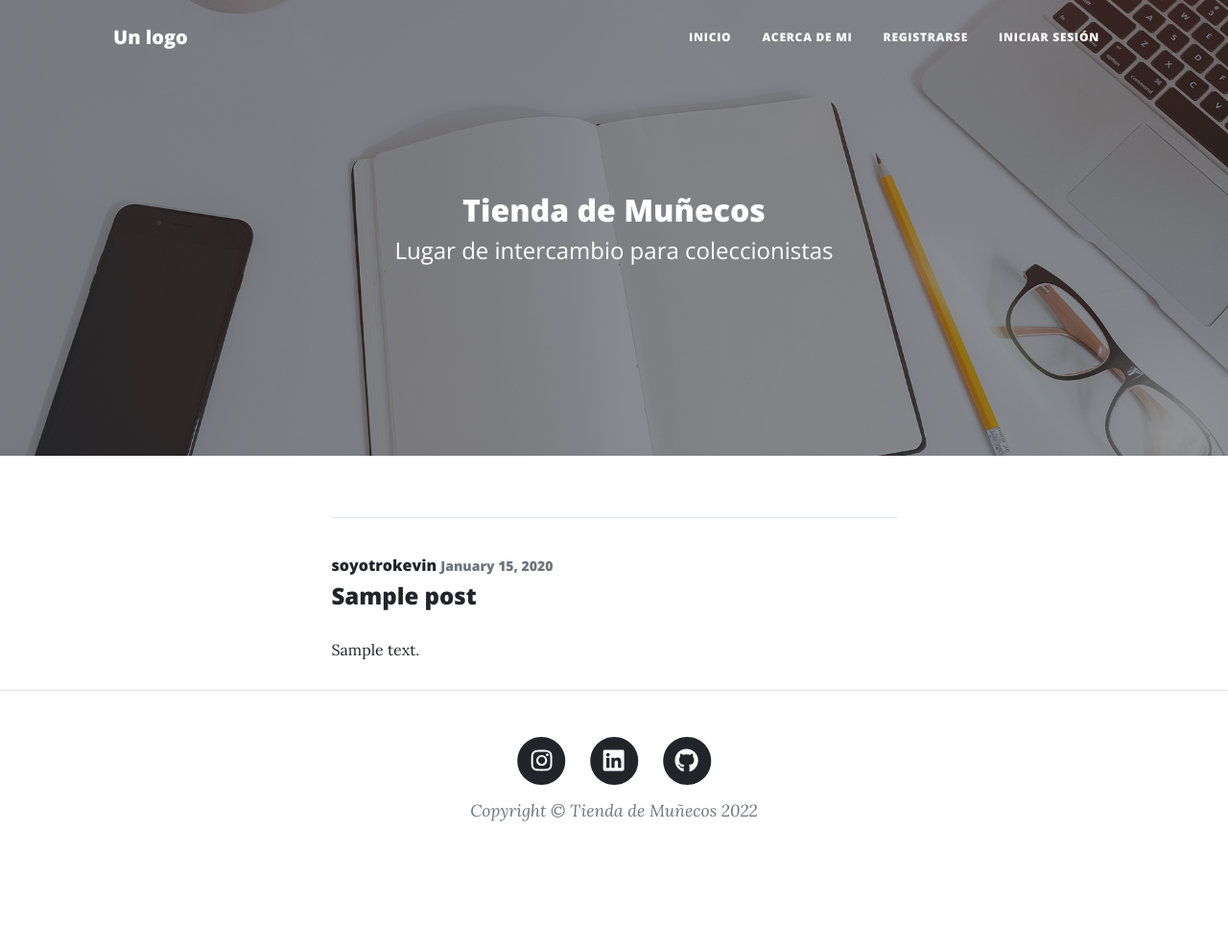
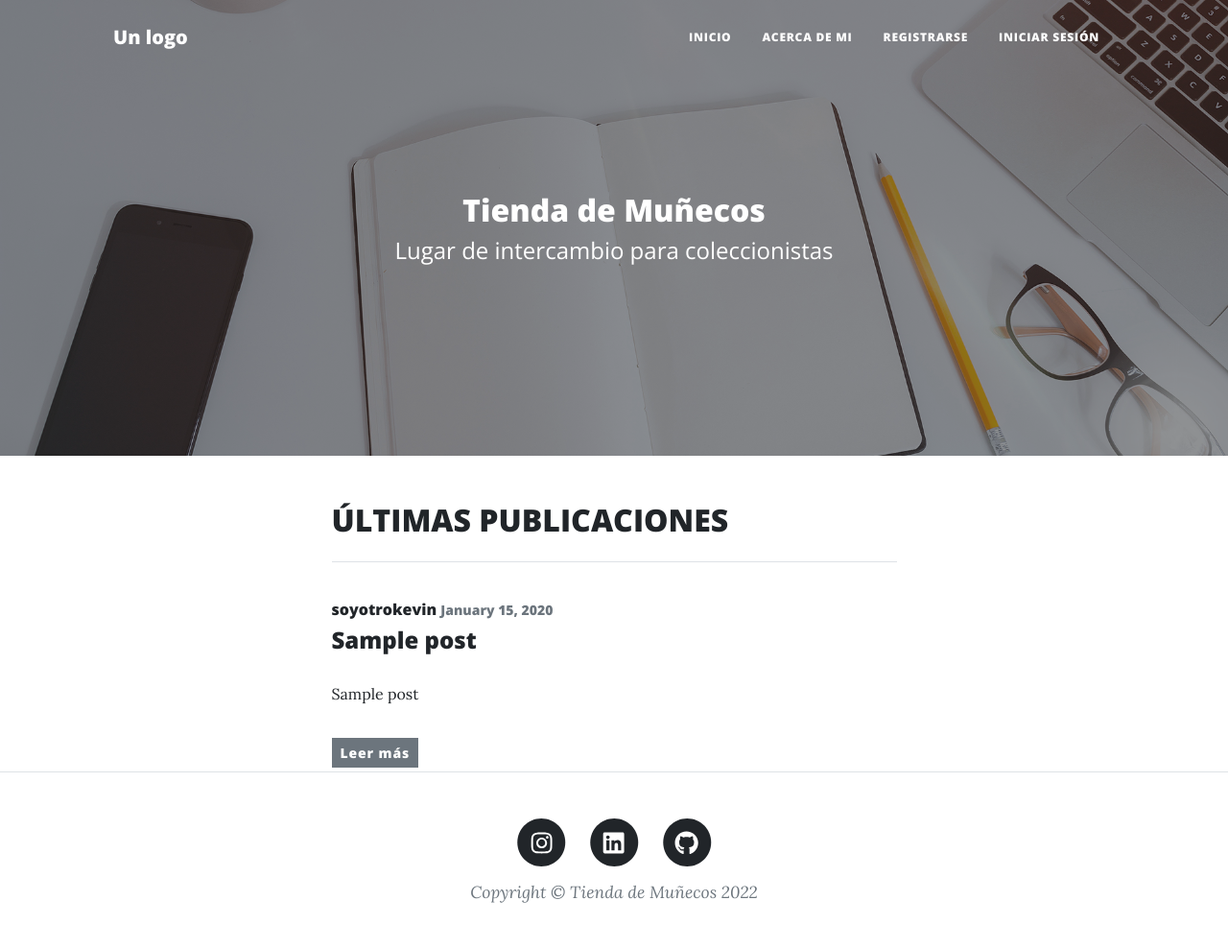
Before and after one commit to soyotrokevin/proyecto-final, a Django app: page /tienda-muniecos/ in a window 1280 px wide. Shown: the whole page at 96% size. Before the commit the page ends 856 px from the top, so only its background shows below. Run offline with Django 4.2, Linux system fonts and the light colour scheme; data comes from the database, SQL or seed files in the repository; both versions use the stored data as it was after the commit; tables that the repository leaves empty hold one stand-in row (values such as "Sample post"); parts of the project's set-up code (start-up, migrations or seed data) failed here and were passed over; some libraries are stand-ins or nearby versions.

Commit message:
Agregué subtitle, avatar y cambios template

```diff
--- a/AppTienda/admin.py
+++ b/AppTienda/admin.py
@@ -2,6 +2,7 @@ from django.contrib import admin
 
 # Register your models here.
 from django.contrib import admin
-from .models import Post
+from .models import Avatar, Post
 
 admin.site.register(Post)
+admin.site.register(Avatar)
--- a/AppTienda/models.py
+++ b/AppTienda/models.py
@@ -8,6 +8,7 @@ from ckeditor.fields import RichTextField
 
 class Post(models.Model):
     title = models.CharField(max_length=100)
+    subtitle = models.TextField(blank=True, null=True)
     content = RichTextField(blank=True, null=True)
     date_posted = models.DateTimeField(default=timezone.now)
     author = models.ForeignKey(User, on_delete=models.CASCADE)
@@ -17,3 +18,7 @@ class Post(models.Model):
 
     def get_absolute_url(self):
         return reverse('post-detail', kwargs={'pk': self.pk})
+
+class Avatar(models.Model):
+    user = models.OneToOneField(User, on_delete=models.CASCADE, null=True)
+    imagen = models.ImageField(upload_to='avatares', null=True, blank = True)
--- a/AppTienda/templates/AppTienda/home.html
+++ b/AppTienda/templates/AppTienda/home.html
@@ -16,25 +16,28 @@
     </div>
 </header>
 
+<div class="container px-4 px-lg-5">
+    <div class="row gx-4 gx-lg-5 justify-content-center">
+        <div class="col-md-10 col-lg-8 col-xl-7">
+
+        <h2>ÚLTIMAS PUBLICACIONES</h2>
+
+        </div>
+    </div>
+</div>
 
 {% for post in posts %}
-    {% if post.lenght > 0 %}
-    <div class="container px-4 px-lg-5">
-        <div class="row gx-4 gx-lg-5 justify-content-center">
-            <div class="col-md-10 col-lg-8 col-xl-7">
+    {% if post.len == 0 %}
 
-            <h2>ÚLTIMAS PUBLICACIONES</h2>
+    <h2>No hay publicaciones aún</h2>
 
-            </div>
-        </div>
-    </div>
-    {% endif %}
+    {% else %}
 
-    {% if post.lenght != 0 %}
         <!-- Post Content-->
         <div class="container px-4 px-lg-5">
             <div class="row gx-4 gx-lg-5 justify-content-center">
                 <div class="col-md-10 col-lg-8 col-xl-7">
+
                     <hr>
                     <article class="media content-section">
                         <img class="rounded-circle article-img" src="{{ post.author.profile.image.url }}">
@@ -45,16 +48,16 @@
                             </div>
                             <h4><a class="article-title" href="{% url 'post-detail' post.id %}">{{ post.title }}</a></h4>
                             <p class="article-content">
-                                {{ post.content | safe}}
+                                {{ post.subtitle }}
                             </p>
                         </div>
+                        <a class="btn btn-secondary btn-sm mt-1 mb-1" href="{% url 'post-detail' post.id %}">Leer más</a>
                     </article>
                     </div>
                 </div>
             </div>
         </div>
-    {% else %}
-    <H3>No hay</H3>
+
 
     {% endif %}
 
--- a/AppTienda/urls.py
+++ b/AppTienda/urls.py
@@ -9,8 +9,8 @@ urlpatterns = [
 
     path('create/', PostCreateView.as_view(), name='posteo_nuevo'),
     path('pages/<int:pk>/', PostDetailView.as_view(), name='post-detail'),
-    path('posts/', PostDetailView.as_view(), name='home'),
-    path('post/<int:pk>/update/', PostUpdateView.as_view(), name='post-update'),
-    path('post/<int:pk>/delete/', PostDeleteView.as_view(), name='post-delete'),
+    path('pages/', PostDetailView.as_view(), name='home'),
+    path('pages/<int:pk>/update/', PostUpdateView.as_view(), name='post-update'),
+    path('pages/<int:pk>/delete/', PostDeleteView.as_view(), name='post-delete'),
 
 ]
--- a/AppTienda/views.py
+++ b/AppTienda/views.py
@@ -19,7 +19,7 @@ class PostListView(ListView):
     model = Post
     template_name = 'AppTienda/home.html'  # <app>/<model>_<viewtype>.html
     context_object_name = 'posts'
-    ordering = ['-date_posted']
+    ordering = ['date_posted']
     paginate_by = 2
 
 class UserPostListView(ListView):
@@ -30,7 +30,7 @@ class UserPostListView(ListView):
 
     def get_queryset(self):
         user = get_object_or_404(User, username=self.kwargs.get('username'))
-        return Post.objects.filter(author=user).order_by('-date_posted')
+        return Post.objects.filter(author=user).order_by('date_posted')
 
 
 class PostDetailView(DetailView):
@@ -38,7 +38,7 @@ class PostDetailView(DetailView):
 
 class PostCreateView(LoginRequiredMixin, CreateView):
     model = Post
-    fields = ['title', 'content']
+    fields = ['title', 'subtitle','content']
 
     def form_valid(self, form):
         form.instance.author = self.request.user
@@ -46,7 +46,7 @@ class PostCreateView(LoginRequiredMixin, CreateView):
 
 class PostUpdateView(LoginRequiredMixin, UserPassesTestMixin, UpdateView):
     model = Post
-    fields = ['title', 'content']
+    fields = ['title', 'subtitle', 'content']
 
     def form_valid(self, form):
         form.instance.author = self.request.user
--- a/TiendaMuniecos/settings.py
+++ b/TiendaMuniecos/settings.py
@@ -9,7 +9,7 @@ https://docs.djangoproject.com/en/4.1/topics/settings/
 For the full list of settings and their values, see
 https://docs.djangoproject.com/en/4.1/ref/settings/
 """
-
+import os
 from pathlib import Path
 
 # Build paths inside the project like this: BASE_DIR / 'subdir'.
@@ -127,6 +127,6 @@ STATIC_URL = 'static/'
 DEFAULT_AUTO_FIELD = 'django.db.models.BigAutoField'
 
 MEDIA_URL = '/media/'
-MEDIA_ROOT = 'media/'
+MEDIA_ROOT = os.path.join(BASE_DIR, 'media')
 
 CKEDITOR_UPLOAD_PATH = 'uploads/'
--- a/TiendaMuniecos/urls.py
+++ b/TiendaMuniecos/urls.py
@@ -25,5 +25,6 @@ urlpatterns = [
     path('accounts/', include('AppRegistro.urls')),
     path('captcha/',include("captcha.urls")),
     path('ckeditor/', include ('ckeditor_uploader.urls')),
+]
 
-] + static(settings.MEDIA_URL, document_root = settings.MEDIA_ROOT)
+urlpatterns += static(settings.MEDIA_URL, document_root=settings.MEDIA_ROOT)
```
Also changed, not shown: AppTienda/migrations/0004_post_subtitle.py (added), AppTienda/migrations/0005_avatar.py (added), db.sqlite3.
